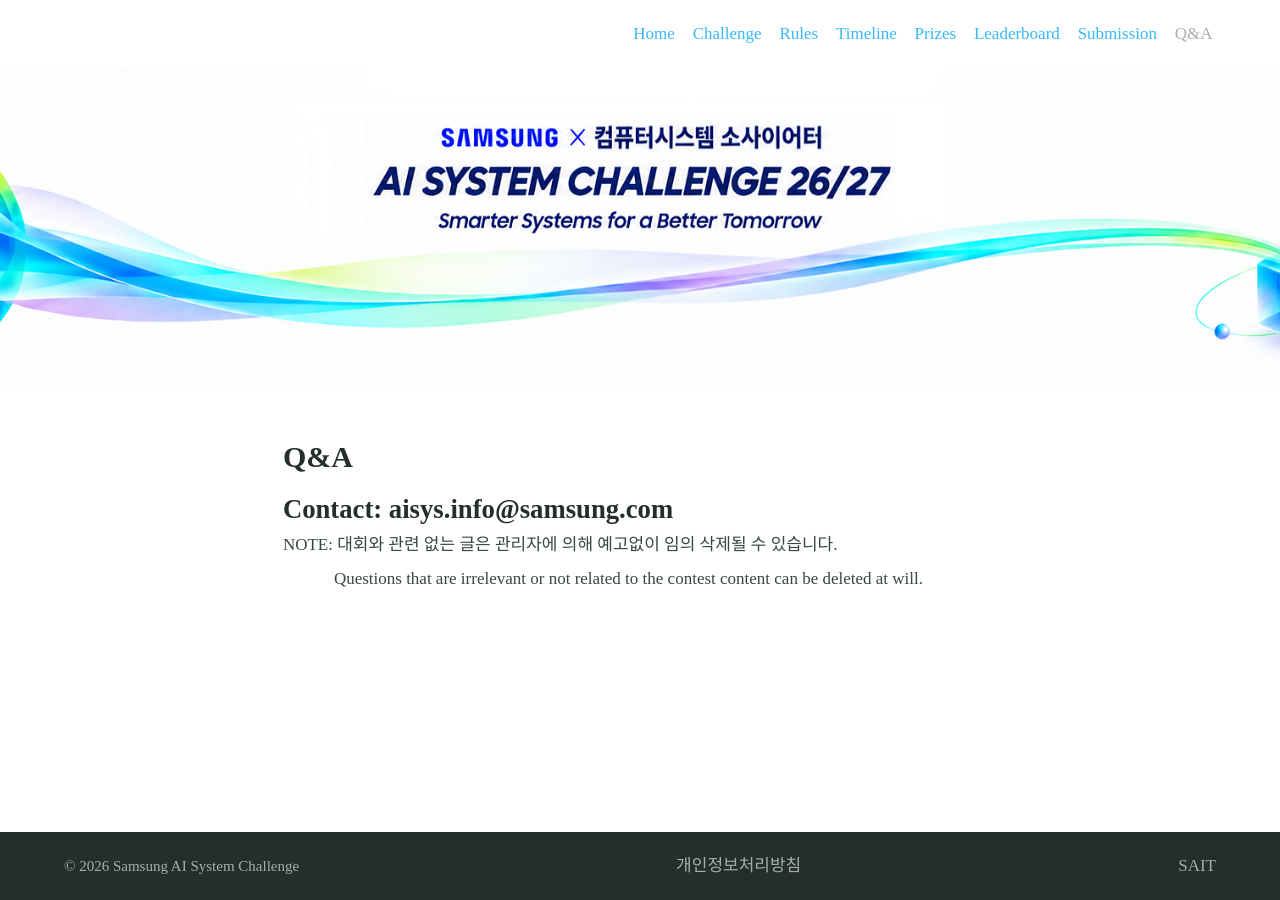
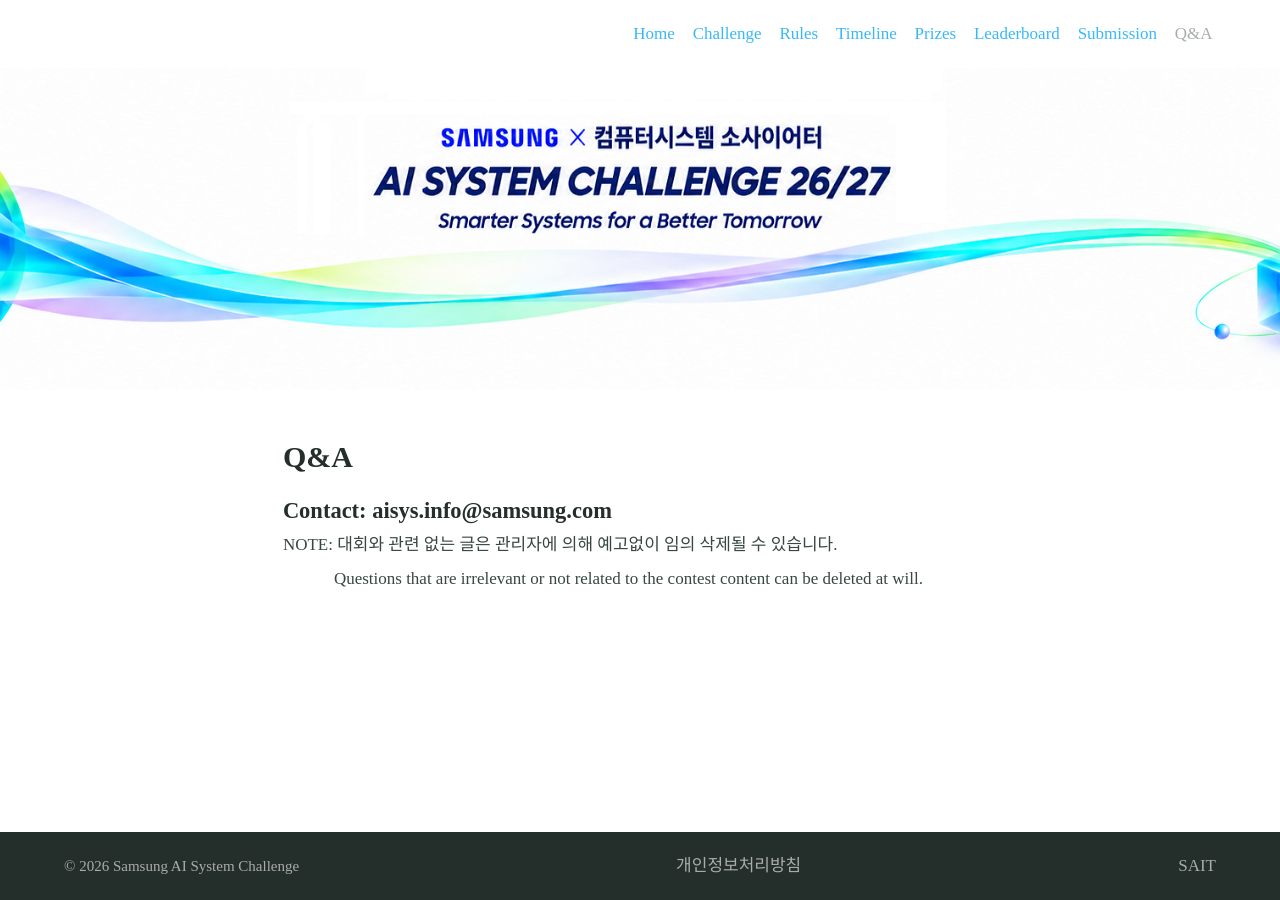
Before and after one commit to AISystemChallenge/AISystemChallenge.github.io, a Jekyll site: the page built from qna.md, in a window 1280 px wide. Built offline with Jekyll 4.4.1, drawn with Linux system fonts in a browser that asks for light colours; some web fonts are replaced; comment, search, counter and statistics services are not loaded; our own code applies the rules of GitHub Pages for plain Markdown files.

Commit message:
Update qna.md

```diff
--- a/qna.md
+++ b/qna.md
@@ -6,7 +6,7 @@ feature_image: "/assets/logos/banner_AISC2026_13b.png"
 excerpt:
 ---
 ### Q&A<br>
-#### Contact: aisys.info@samsung.com <br>
+##### Contact: aisys.info@samsung.com <br>
 NOTE: 대회와 관련 없는 글은 관리자에 의해 예고없이 임의 삭제될 수 있습니다.
 &emsp;&ensp;&emsp;&ensp;Questions that are irrelevant or not related to the contest content can be deleted at will. <br>
 
```
